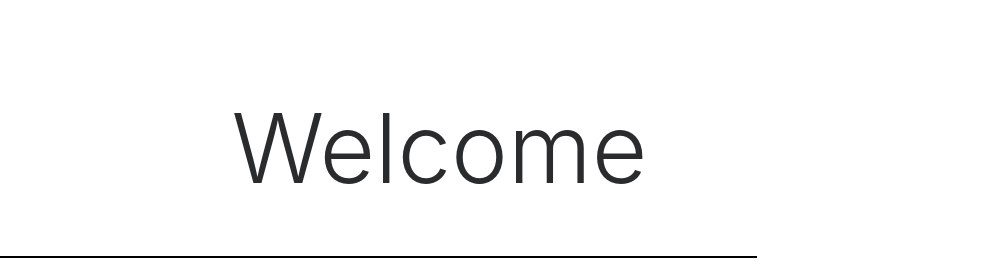
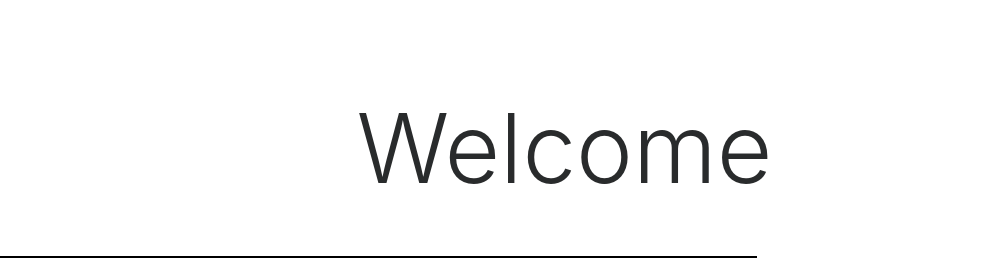
Before and after one commit to jmaine22/Jermaine-Deloach-Portfolio, a plain HTML site: page index.html in a window 1280 px wide. Shown: the top 271 px of the page, 299-1280 px from the left. Drawn offline with nearby package versions, Linux system fonts and the light colour scheme; a script that the page names is missing.

Commit message:
Update main.css

```diff
--- a/css/main.css
+++ b/css/main.css
@@ -4,7 +4,7 @@ and (max-device-width : 1024px)  { /* STYLES GO HERE */
     #wel{
     position:relative;
     float:right;
-    left: 15%;
+    left: 25%;
     }
     #nav{
         display:none;
```
